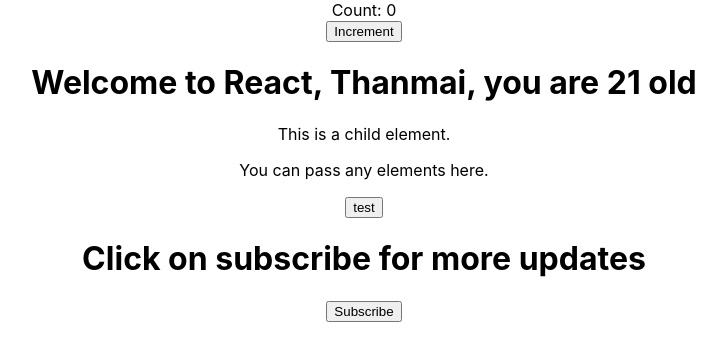
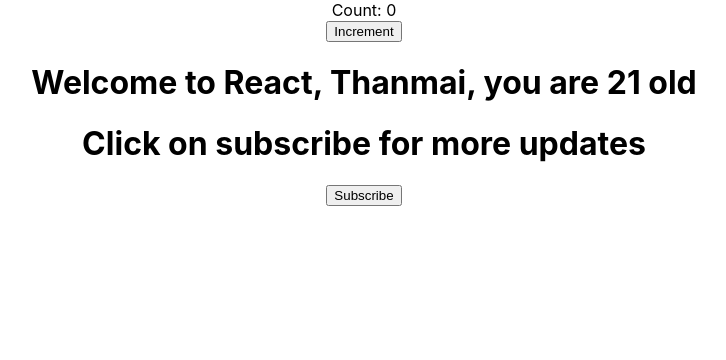
Before and after one commit to thanmaisai-asc/React, a React (Create React App) app in the folder prj1/: page / in a window 1280 px wide. Shown: the top 360 px of the page, without its empty margins (276-1002 px from the left). Built offline with nearby package versions, Linux system fonts and the light colour scheme.

Commit message:
passing props without using props keyword

```diff
--- a/prj1/src/components/greet.js
+++ b/prj1/src/components/greet.js
@@ -1,11 +1,11 @@
 import React from 'react';
 
-export default function Greet(props) {
-    console.log(props);
+export default function Greet({name,age}) {
+    console.log(name + " " + age);
     return (
         <div>
-            <h1>Welcome to React, {props.name}, you are {props.age} old</h1>
-            <div>{props.children}</div>
+            <h1>Welcome to React, {name}, you are {age} old</h1>
+            {/* <div>{props.children}</div> */}
         </div>
     );
 }
```
